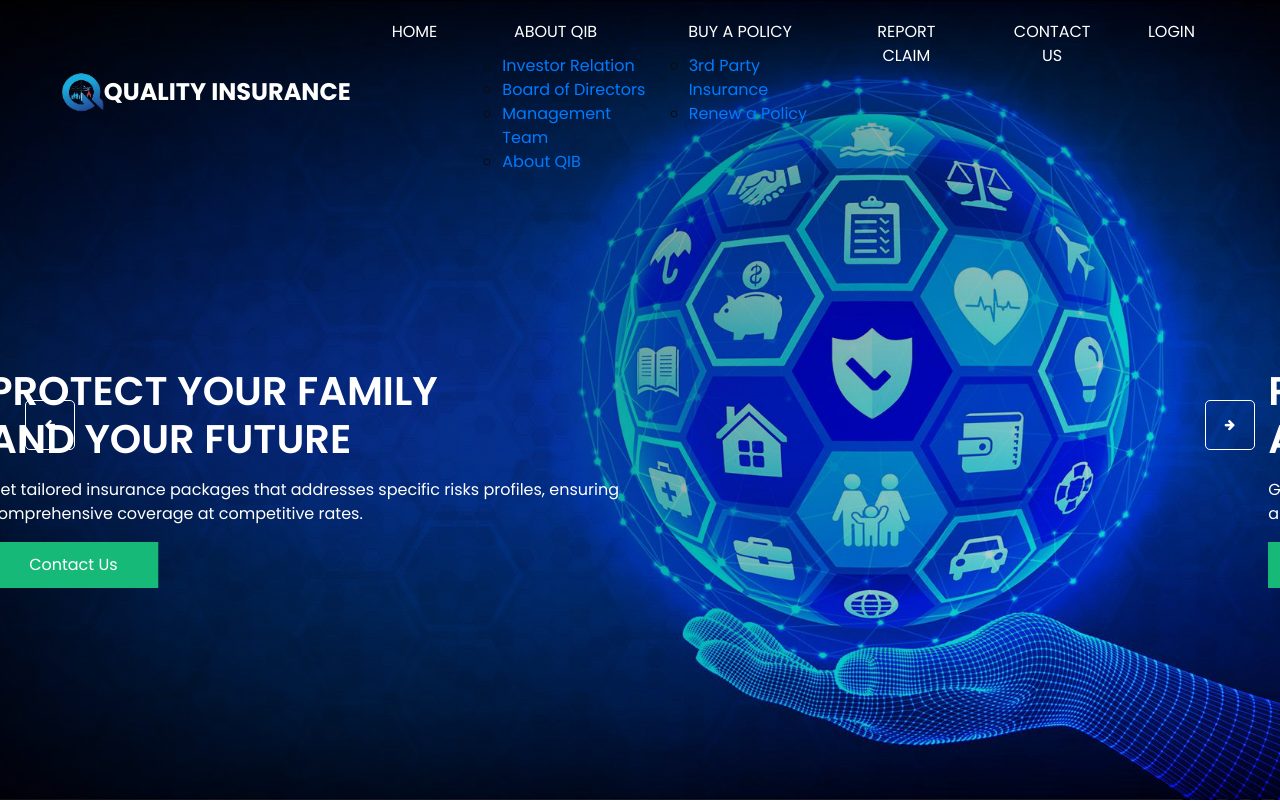
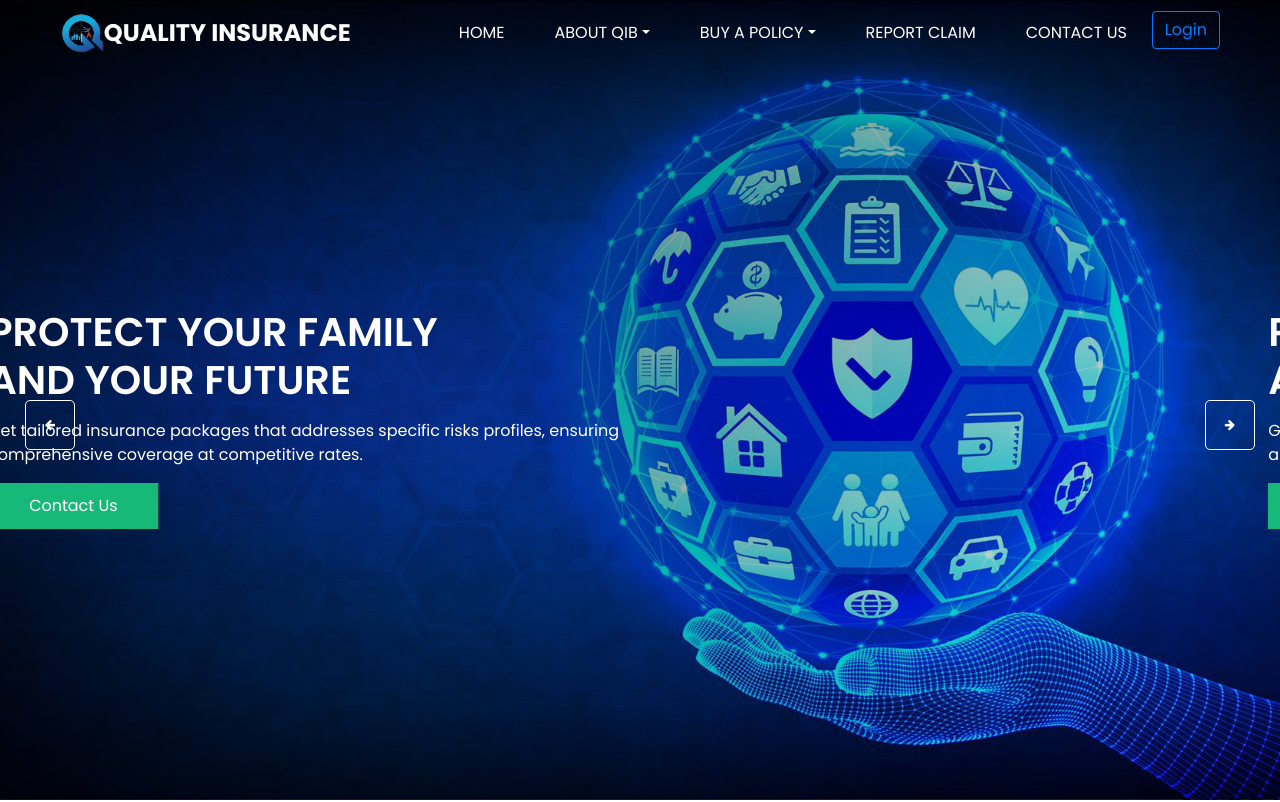
Before and after one commit to Shegzzy/quality-insurance-broker, a website: page index.html in a window 1280 px wide. Shown: the top 802 px of the page. Drawn offline with nearby package versions, Linux system fonts and the light colour scheme; some packages are replaced by stand-ins of ours; a script that the page names is missing.

Commit message:
nav updated

```diff
--- a/css/style.css
+++ b/css/style.css
@@ -875,4 +875,6 @@ a:focus {
 .footer_section p a {
   color: inherit;
 }
+
+
 /*# sourceMappingURL=style.css.map */
--- a/index.html
+++ b/index.html
@@ -56,20 +56,24 @@
                 <a class="nav-link" href="index.html">Home <span class="sr-only">(current)</span></a>
               </li>
               <li class="nav-item">
-                <a class="nav-link" href="#"> About QIB</a>
-                <ul class="dropdown">
-                  <li><a href="#">Investor Relation</a></li>
-                  <li><a href="#">Board of Directors</a></li>
-                  <li><a href="#">Management Team</a></li>
-                  <li><a href="#">About QIB</a></li>
-              </ul>
+                <div class="dropdown">
+                  <a class="nav-link dropdown-toggle" id="dropdownMenuLink" data-toggle="dropdown" href="#"> About QIB</a>
+                  <div class="dropdown-menu" aria-labelledby="dropdownMenuLink">
+                    <a class="dropdown-item" href="#">Investor Relation</a>
+                    <a class="dropdown-item" href="#">Board of Directors</a>
+                    <a class="dropdown-item" href="#">Management Team</a>
+                    <a class="dropdown-item" href="#">About QIB</a>
+                  </div>
+                </div>
               </li>
               <li class="nav-item">
-                <a class="nav-link" href="#l">Buy a Policy</a>
-                <ul class="dropdown">
-                    <li><a href="#">3rd Party Insurance</a></li>
-                    <li><a href="#">Renew a Policy</a></li>
-                </ul>
+                <div class="dropdown">
+                  <a class="nav-link dropdown-toggle" id="dropdownMenuLink" data-toggle="dropdown" href="#">Buy a Policy</a>
+                  <div class="dropdown-menu" aria-labelledby="dropdownMenuLink">
+                      <a class="dropdown-item" href="#">3rd Party Insurance</a>
+                      <a class="dropdown-item" href="#">Renew a Policy</a>
+                </div>
+                </div>
               </li>
               <li class="nav-item">
                 <a class="nav-link" href="#">Report Claim</a>
@@ -78,7 +82,7 @@
                 <a class="nav-link" href="#">Contact Us</a>
               </li>
               <li class="nav-item">
-                <a class="nav-link" href="#">Login</a>
+                  <a class="btn btn-outline-primary" href="#">Login</a>
               </li>
             </ul>
           </div>
```
